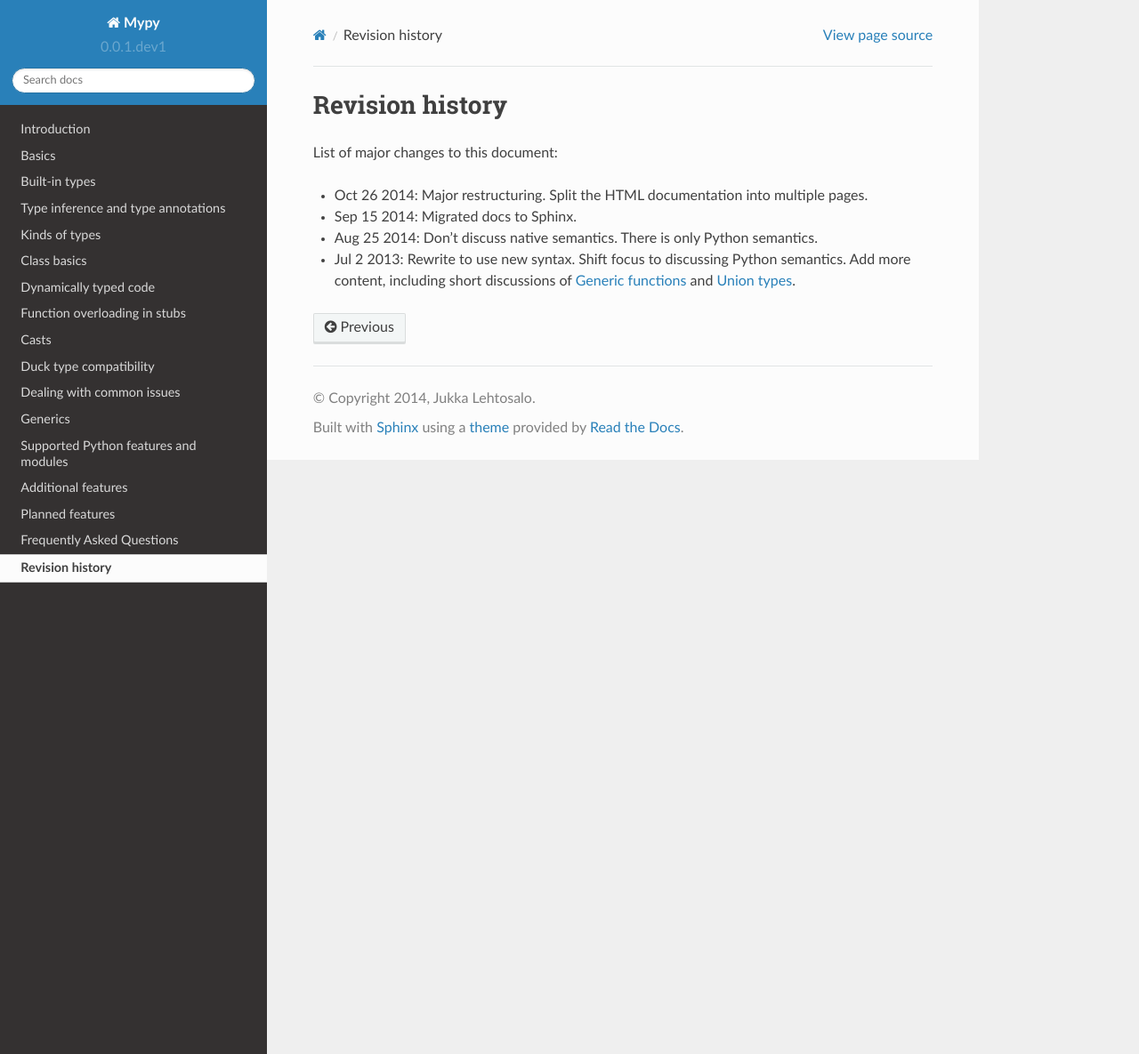
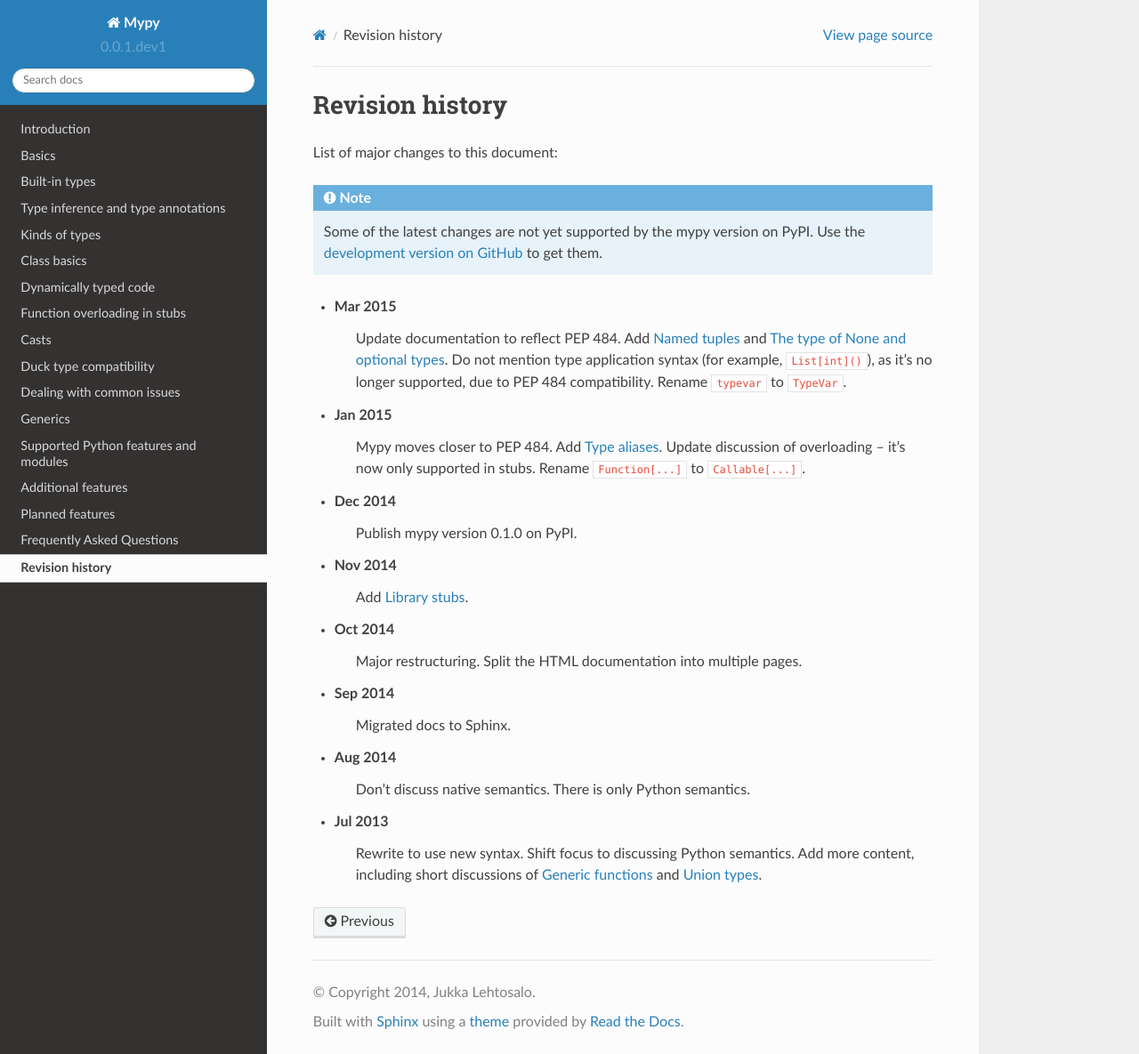
Before and after one commit to lucalysoft/mypy, a Sphinx documentation site: the page built from docs/source/revision_history.rst, in a window 1280 px wide and 1185 px high. Shown: the whole window at 89% size. Built offline with Sphinx 7.4.7 and the Read the Docs theme 2.0.0, drawn with Linux system fonts in a browser that asks for light colours.

Commit message:
Update revision history

```diff
--- a/docs/source/basics.rst
+++ b/docs/source/basics.rst
@@ -122,6 +122,8 @@ explains how to download and install mypy.
    the Python interpreter to run mypy. The mypy tool is an ordinary
    mypy (and so also Python) program.
 
+.. _library-stubs:
+
 Library stubs
 *************
 
--- a/docs/source/kinds_of_types.rst
+++ b/docs/source/kinds_of_types.rst
@@ -118,6 +118,8 @@ narrow down the type to a specific type:
    f('x')  # OK
    f(1.1)  # Error
 
+.. _optional:
+
 The type of None and optional types
 ***********************************
 
@@ -225,6 +227,8 @@ string-literal types with non-string-literal types freely:
 
 String literal types are never needed in ``# type:`` comments.
 
+.. _type-aliases:
+
 Type aliases
 ************
 
@@ -251,6 +255,8 @@ A type alias does not create a new type. It's just a shorthand notation
 for another type -- it's equivalent to the target type. Type aliases
 can be imported from modules like any names.
 
+.. _named-tuples:
+
 Named tuples
 ************
 
--- a/docs/source/revision_history.rst
+++ b/docs/source/revision_history.rst
@@ -3,14 +3,46 @@ Revision history
 
 List of major changes to this document:
 
-- Oct 26 2014: Major restructuring. Split the HTML documentation into
-  multiple pages.
+.. note::
 
-- Sep 15 2014: Migrated docs to Sphinx.
+   Some of the latest changes are not yet supported by the mypy
+   version on PyPI. Use the
+   `development version on GitHub <https://github.com/JukkaL/mypy>`_ to get
+   them.
 
-- Aug 25 2014: Don't discuss native semantics. There is only Python
-  semantics.
+- Mar 2015
+    Update documentation to reflect PEP 484.
+    Add :ref:`named-tuples` and :ref:`optional`.
+    Do not mention type application syntax (for
+    example, ``List[int]()``), as it's no longer supported,
+    due to PEP 484 compatibility. Rename ``typevar`` to
+    ``TypeVar``.
 
-- Jul 2 2013: Rewrite to use new syntax. Shift focus to discussing
-  Python semantics. Add more content, including short discussions of
-  :ref:`generic-functions` and :ref:`union-types`.
+- Jan 2015
+    Mypy moves closer to PEP 484.
+    Add :ref:`type-aliases`. Update discussion of
+    overloading -- it's now only supported in stubs.
+    Rename ``Function[...]`` to ``Callable[...]``.
+
+- Dec 2014
+    Publish mypy version 0.1.0 on PyPI.
+
+- Nov 2014
+    Add :ref:`library-stubs`.
+
+- Oct 2014
+    Major restructuring.
+    Split the HTML documentation into
+    multiple pages.
+
+- Sep 2014
+    Migrated docs to Sphinx.
+
+- Aug 2014
+    Don't discuss native semantics. There is only Python
+    semantics.
+
+- Jul 2013
+    Rewrite to use new syntax. Shift focus to discussing
+    Python semantics. Add more content, including short discussions of
+    :ref:`generic-functions` and :ref:`union-types`.
```
